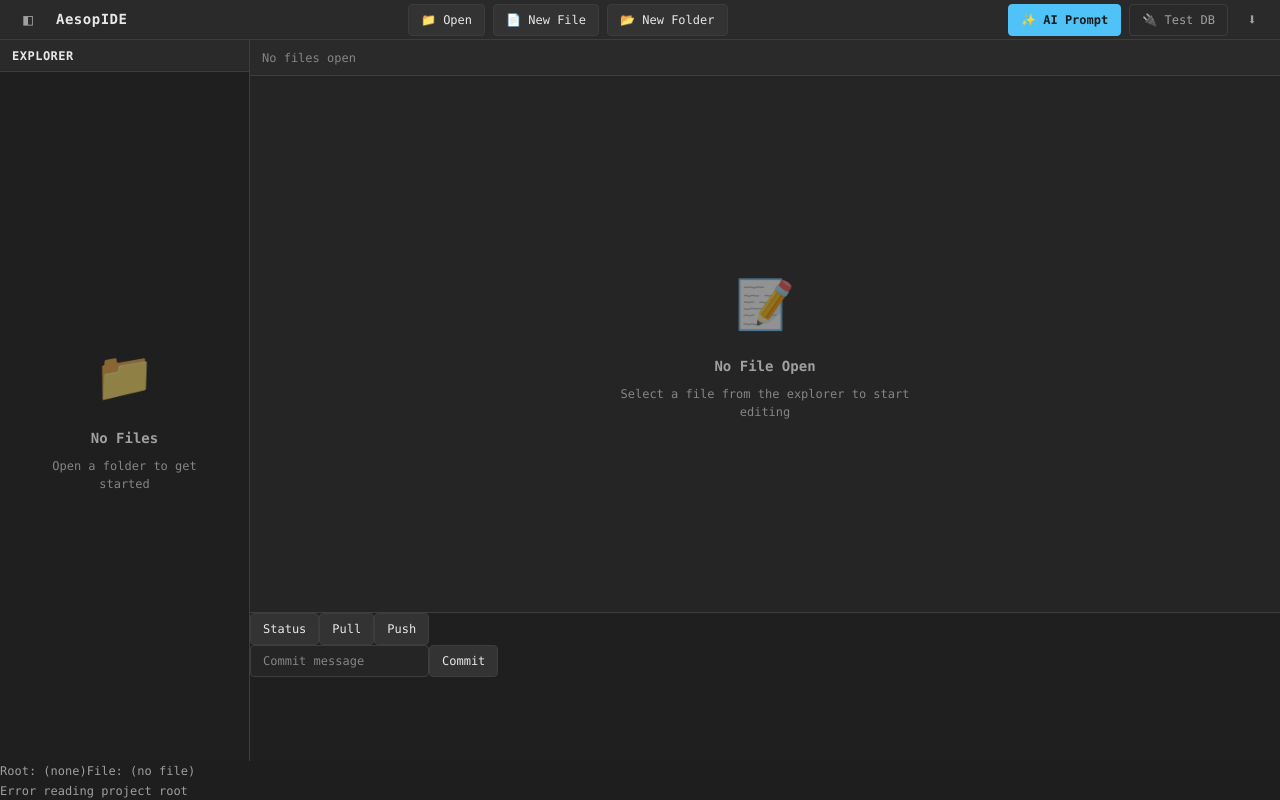
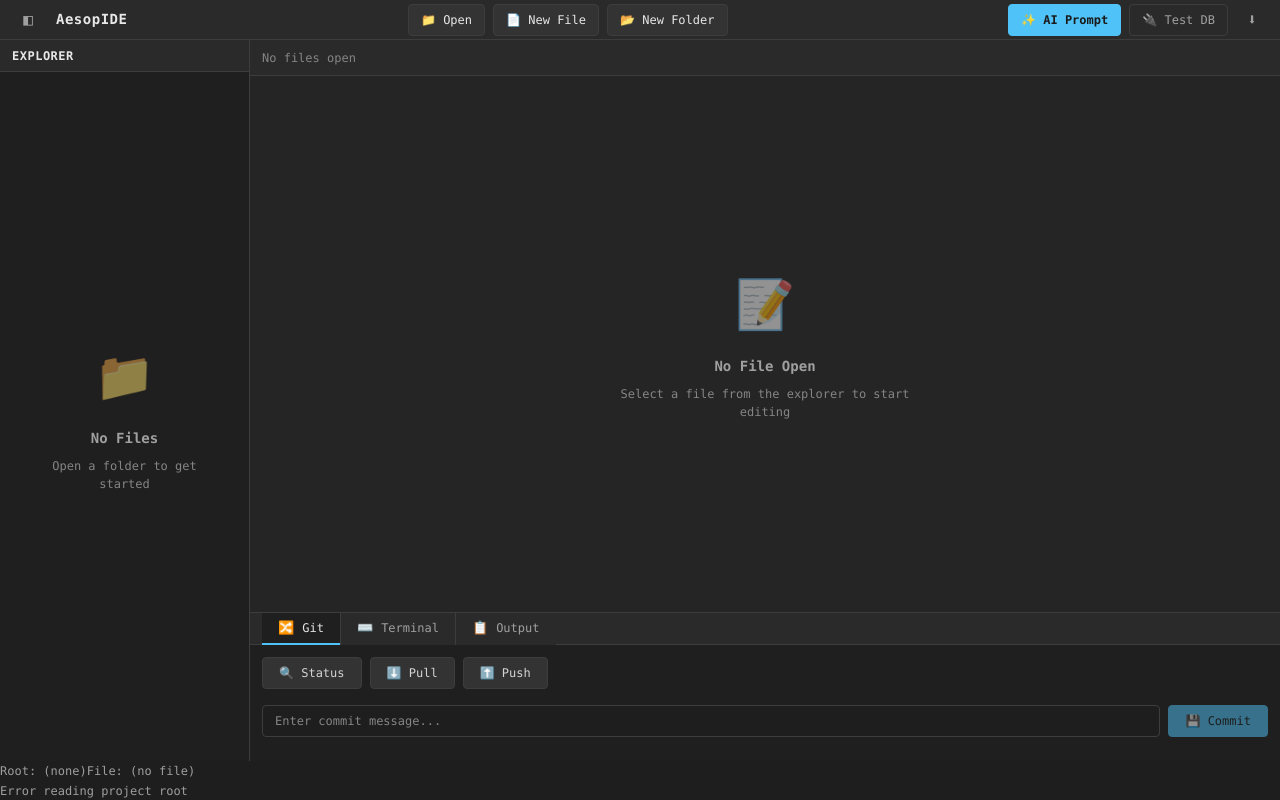
Before and after one commit to Dknight203/AesopIDE, a React (Vite) app: page / in a window 1280 px wide. Built offline with nearby package versions, Linux system fonts and the light colour scheme.

Commit message:
Phase 3: Bottom Panel Enhancement - Added tabbed interface for Git/Terminal/Output

```diff
--- a/src/renderer/App.jsx
+++ b/src/renderer/App.jsx
@@ -7,7 +7,7 @@ import TopBar from "./components/TopBar";
 import FileTree from "./components/FileTree";
 import EditorTabs from "./components/EditorTabs";
 import EditorPanel from "./components/EditorPanel";
-import GitPanel from "./components/GitPanel";
+import BottomPanel from "./components/BottomPanel";
 import PromptPanel from "./components/PromptPanel";
 import StatusBar from "./components/StatusBar";
 
@@ -229,7 +229,7 @@ export default function App() {
                     />
 
                     <div className={`bottom-panels ${bottomPanelCollapsed ? 'collapsed' : ''}`}>
-                        <GitPanel />
+                        <BottomPanel />
                         {promptOpen && (
                             <PromptPanel onClose={() => setPromptOpen(false)} />
                         )}
--- /dev/null
+++ b/src/renderer/components/BottomPanel.jsx
@@ -0,0 +1,53 @@
+// src/renderer/components/BottomPanel.jsx
+import React, { useState } from "react";
+import "../styles/panel.css";
+import GitPanel from "./GitPanel";
+import Terminal from "./Terminal";
+
+export default function BottomPanel() {
+    const [activeTab, setActiveTab] = useState("git");
+
+    const tabs = [
+        { id: "git", label: "Git", icon: "🔀" },
+        { id: "terminal", label: "Terminal", icon: "⌨️" },
+        { id: "output", label: "Output", icon: "📋" },
+    ];
+
+    return (
+        <div className="bottom-panel-wrapper">
+            <div className="panel-header">
+                <div className="panel-tabs">
+                    {tabs.map((tab) => (
+                        <button
+                            key={tab.id}
+                            className={`panel-tab ${activeTab === tab.id ? 'active' : ''}`}
+                            onClick={() => setActiveTab(tab.id)}
+                        >
+                            <span className="panel-tab-icon">{tab.icon}</span>
+                            <span className="panel-tab-label">{tab.label}</span>
+                        </button>
+                    ))}
+                </div>
+                <div className="panel-actions">
+                    {/* Future: Add panel-specific actions */}
+                </div>
+            </div>
+
+            <div className="panel-content scrollable">
+                {activeTab === "git" && <GitPanel />}
+                {activeTab === "terminal" && <Terminal />}
+                {activeTab === "output" && (
+                    <div className="output-panel">
+                        <div className="empty-state">
+                            <div className="empty-state-icon">📋</div>
+                            <div className="empty-state-title">No Output</div>
+                            <div className="empty-state-description">
+                                Output from tasks will appear here
+                            </div>
+                        </div>
+                    </div>
+                )}
+            </div>
+        </div>
+    );
+}
--- a/src/renderer/components/GitPanel.jsx
+++ b/src/renderer/components/GitPanel.jsx
@@ -1,70 +1,119 @@
 // src/renderer/components/GitPanel.jsx
 import React, { useState } from "react";
-import "../styles/sidebar.css";
+import "../styles/git.css";
 import { gitStatus, gitCommit, gitPush, gitPull } from "../lib/git";
 
 export default function GitPanel() {
     const [status, setStatus] = useState(null);
     const [commitMessage, setCommitMessage] = useState("");
     const [log, setLog] = useState("");
+    const [loading, setLoading] = useState(false);
 
     async function handleStatus() {
+        setLoading(true);
         const res = await gitStatus();
         if (!res.ok) {
-            setLog("Status error: " + res.error);
+            setLog("❌ Status error: " + res.error);
         } else {
             setStatus(res.status);
-            setLog("Status refreshed.");
+            setLog("✅ Status refreshed.");
         }
+        setLoading(false);
     }
 
     async function handleCommit() {
         const msg = commitMessage.trim() || "AesopIDE commit";
+        setLoading(true);
         const res = await gitCommit(msg);
         if (!res.ok) {
-            setLog("Commit error: " + res.error);
+            setLog("❌ Commit error: " + res.error);
         } else {
-            setLog("Commit complete.");
+            setLog("✅ Commit complete.");
+            setCommitMessage("");
         }
+        setLoading(false);
     }
 
     async function handlePush() {
+        setLoading(true);
         const res = await gitPush();
-        if (!res.ok) setLog("Push error: " + res.error);
-        else setLog("Push complete.");
+        if (!res.ok) setLog("❌ Push error: " + res.error);
+        else setLog("✅ Push complete.");
+        setLoading(false);
     }
 
     async function handlePull() {
+        setLoading(true);
         const res = await gitPull();
-        if (!res.ok) setLog("Pull error: " + res.error);
-        else setLog("Pull complete.");
+        if (!res.ok) setLog("❌ Pull error: " + res.error);
+        else setLog("✅ Pull complete.");
+        setLoading(false);
     }
 
     return (
         <div className="git-panel">
-            <div className="git-row">
-                <button onClick={handleStatus}>Status</button>
-                <button onClick={handlePull}>Pull</button>
-                <button onClick={handlePush}>Push</button>
+            <div className="git-actions">
+                <div className="git-action-group">
+                    <button
+                        className="git-btn"
+                        onClick={handleStatus}
+                        disabled={loading}
+                    >
+                        🔍 Status
+                    </button>
+                    <button
+                        className="git-btn"
+                        onClick={handlePull}
+                        disabled={loading}
+                    >
+                        ⬇️ Pull
+                    </button>
+                    <button
+                        className="git-btn"
+                        onClick={handlePush}
+                        disabled={loading}
+                    >
+                        ⬆️ Push
+                    </button>
+                </div>
             </div>
 
-            <div className="git-commit">
+            <div className="git-commit-section">
                 <input
-                    placeholder="Commit message"
+                    className="git-commit-input"
+                    placeholder="Enter commit message..."
                     value={commitMessage}
                     onChange={(e) => setCommitMessage(e.target.value)}
+                    onKeyDown={(e) => {
+                        if (e.key === 'Enter' && !e.shiftKey) {
+                            e.preventDefault();
+                            handleCommit();
+                        }
+                    }}
                 />
-                <button onClick={handleCommit}>Commit</button>
+                <button
+                    className="git-btn git-btn-primary"
+                    onClick={handleCommit}
+                    disabled={loading || !commitMessage.trim()}
+                >
+                    💾 Commit
+                </button>
             </div>
 
-            <div className="git-status">
-                {status && (
+            {log && (
+                <div className="git-log">
+                    {log}
+                </div>
+            )}
+
+            {status && (
+                <div className="git-status">
+                    <div className="git-status-header">Repository Status</div>
                     <pre className="git-status-pre">
                         {JSON.stringify(status, null, 2)}
                     </pre>
-                )}
-                <div className="git-log">{log}</div>
-            </div>
+                </div>
+            )}
         </div>
     );
 }
--- a/src/renderer/components/Terminal.jsx
+++ b/src/renderer/components/Terminal.jsx
@@ -1,16 +1,41 @@
-import React from "react";
+import React, { useState } from "react";
+import "../styles/terminal.css";
 
-export default function Terminal({ output }) {
+export default function Terminal() {
+    const [output, setOutput] = useState([
+        "Terminal ready. (Note: Full terminal integration coming soon)",
+    ]);
+
+    const handleClear = () => {
+        setOutput([]);
+    };
+
     return (
         <div className="terminal">
-            <div className="terminal-title">Terminal</div>
+            <div className="terminal-header">
+                <span className="terminal-title">⌨️ Terminal Output</span>
+                <button
+                    className="terminal-clear-btn"
+                    onClick={handleClear}
+                    title="Clear output"
+                >
+                    🗑️ Clear
+                </button>
+            </div>
 
             <div className="terminal-output">
-                {output.map((line, index) => (
-                    <div key={index} className="terminal-line">
-                        {line}
+                {output.length === 0 ? (
+                    <div className="terminal-empty">
+                        No output yet
                     </div>
-                ))}
+                ) : (
+                    output.map((line, index) => (
+                        <div key={index} className="terminal-line">
+                            <span className="terminal-prompt">$</span>
+                            <span className="terminal-text">{line}</span>
+                        </div>
+                    ))
+                )}
             </div>
         </div>
     );
--- /dev/null
+++ b/src/renderer/styles/git.css
@@ -0,0 +1,112 @@
+/* Git Panel */
+.git-panel {
+    display: flex;
+    flex-direction: column;
+    gap: var(--space-4);
+}
+
+/* Git Actions */
+.git-actions {
+    display: flex;
+    align-items: center;
+    gap: var(--space-3);
+}
+
+.git-action-group {
+    display: flex;
+    gap: var(--space-2);
+}
+
+.git-btn {
+    padding: var(--space-2) var(--space-4);
+    font-size: var(--font-size-sm);
+    background: var(--panel-light);
+    border: 1px solid var(--border);
+    color: var(--text);
+    border-radius: var(--radius);
+    cursor: pointer;
+    transition: all var(--transition-base);
+    font-weight: var(--font-weight-medium);
+}
+
+.git-btn:hover:not(:disabled) {
+    background: var(--panel-lighter);
+    border-color: var(--border-light);
+    transform: translateY(-1px);
+}
+
+.git-btn:disabled {
+    opacity: 0.5;
+    cursor: not-allowed;
+}
+
+.git-btn-primary {
+    background: var(--accent-primary);
+    border-color: var(--accent-primary);
+    color: var(--bg-dark);
+}
+
+.git-btn-primary:hover:not(:disabled) {
+    background: var(--accent-primary-hover);
+    border-color: var(--accent-primary-hover);
+}
+
+/* Commit Section */
+.git-commit-section {
+    display: flex;
+    gap: var(--space-2);
+    align-items: center;
+}
+
+.git-commit-input {
+    flex: 1;
+    padding: var(--space-2) var(--space-3);
+    background: var(--bg);
+    border: 1px solid var(--border);
+    color: var(--text-light);
+    font-family: var(--font-mono);
+    font-size: var(--font-size-sm);
+    border-radius: var(--radius);
+}
+
+.git-commit-input:focus {
+    border-color: var(--accent-primary);
+    outline: none;
+}
+
+/* Git Log */
+.git-log {
+    padding: var(--space-3);
+    background: var(--bg);
+    border: 1px solid var(--border);
+    border-radius: var(--radius);
+    font-size: var(--font-size-sm);
+    color: var(--text);
+    border-left: 3px solid var(--accent-primary);
+}
+
+/* Git Status */
+.git-status {
+    padding: var(--space-3);
+    background: var(--bg);
+    border: 1px solid var(--border);
+    border-radius: var(--radius);
+}
+
+.git-status-header {
+    font-size: var(--font-size-sm);
+    font-weight: var(--font-weight-semibold);
+    color: var(--text-light);
+    margin-bottom: var(--space-2);
+    padding-bottom: var(--space-2);
+    border-bottom: 1px solid var(--border);
+}
+
+.git-status-pre {
+    font-family: var(--font-mono);
+    font-size: var(--font-size-xs);
+    color: var(--text-secondary);
+    margin: 0;
+    overflow-x: auto;
+    white-space: pre-wrap;
+}
--- /dev/null
+++ b/src/renderer/styles/panel.css
@@ -0,0 +1,66 @@
+/* Bottom Panel Wrapper */
+.bottom-panel-wrapper {
+    display: flex;
+    flex-direction: column;
+    height: 100%;
+    background: var(--panel-dark);
+}
+
+/* Panel Tabs */
+.panel-tabs {
+    display: flex;
+    gap: 1px;
+    background: var(--border);
+}
+
+.panel-tab {
+    display: flex;
+    align-items: center;
+    gap: var(--space-2);
+    padding: var(--space-2) var(--space-4);
+    background: var(--panel);
+    border: none;
+    border-bottom: 2px solid transparent;
+    color: var(--text-secondary);
+    font-size: var(--font-size-sm);
+    font-weight: var(--font-weight-medium);
+    cursor: pointer;
+    transition: all var(--transition-fast);
+    border-radius: 0;
+}
+
+.panel-tab:hover {
+    background: var(--panel-light);
+    color: var(--text);
+    transform: none;
+}
+
+.panel-tab.active {
+    background: var(--panel-dark);
+    color: var(--text-light);
+    border-bottom-color: var(--accent-primary);
+}
+
+.panel-tab-icon {
+    font-size: var(--font-size-base);
+}
+
+.panel-tab-label {
+    user-select: none;
+}
+
+/* Panel Content */
+.panel-content {
+    flex: 1;
+    overflow: auto;
+    padding: var(--space-3);
+    background: var(--panel-dark);
+}
+
+/* Output Panel */
+.output-panel {
+    height: 100%;
+    display: flex;
+    align-items: center;
+    justify-content: center;
+}
```
Also changed, not shown: src/renderer/styles/terminal.css (+62 -12 lines).
